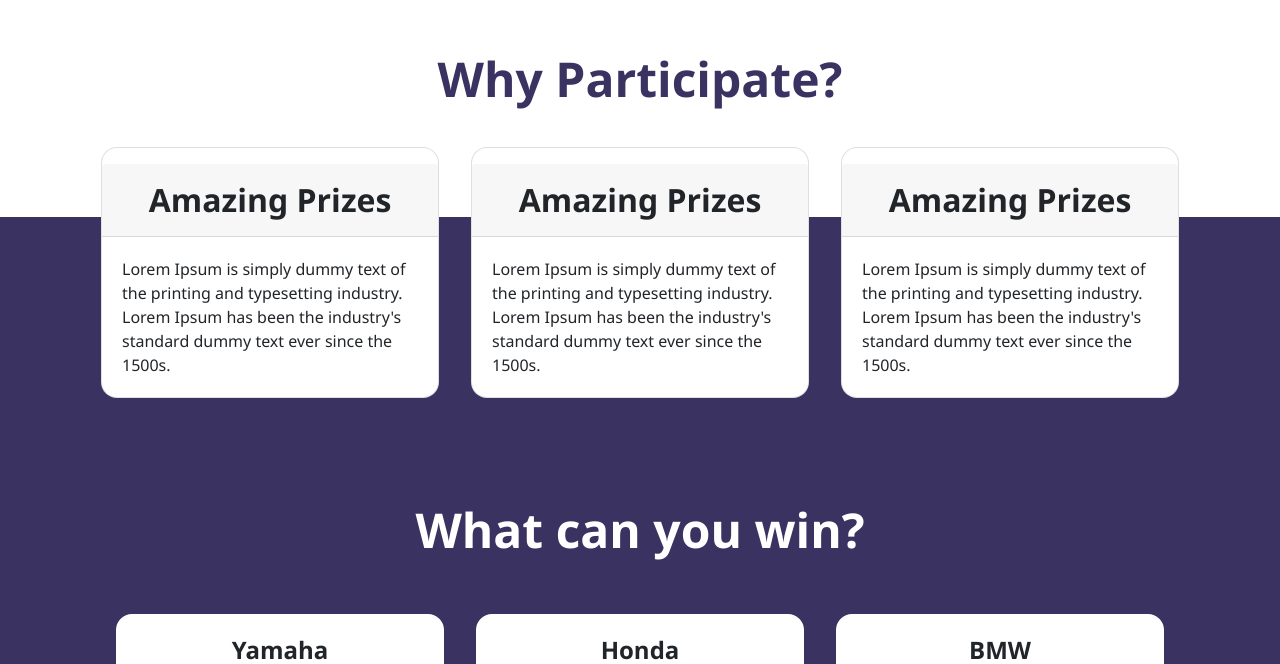
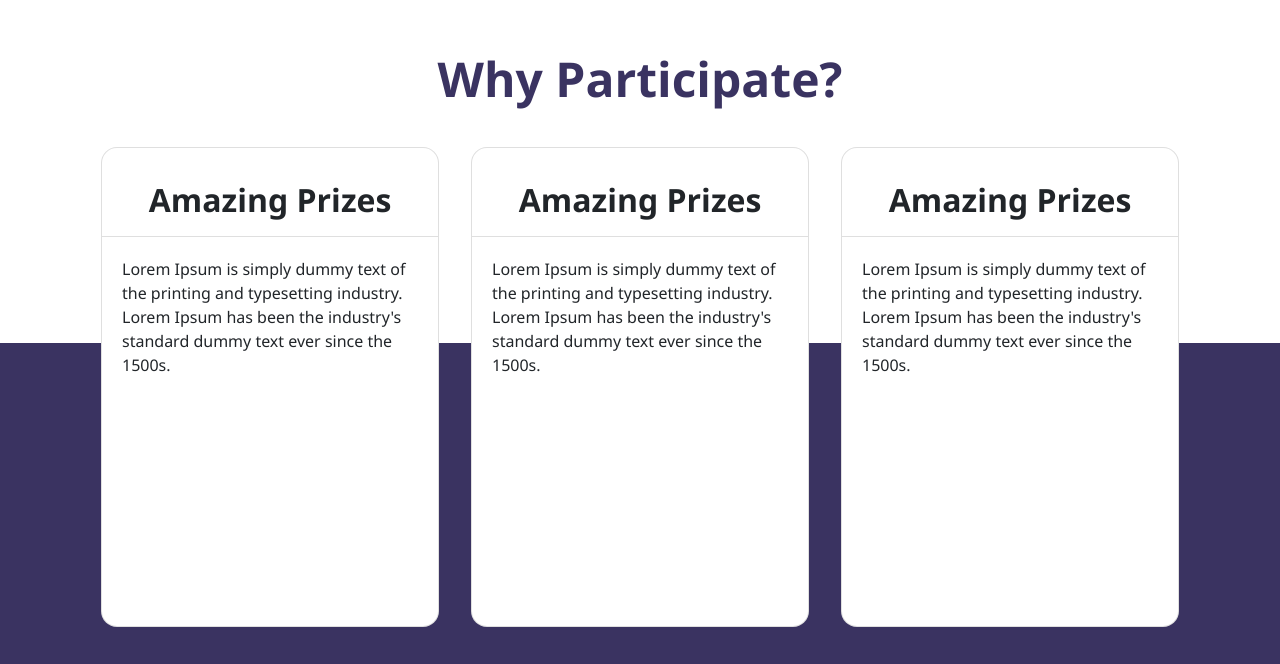
Before and after one commit to PrathamDogra/zubi-internship-task, a React (Create React App) app: page / in a window 1280 px wide. Shown: the part 757-1421 px from the top of the page. Built offline with nearby package versions, Linux system fonts and the light colour scheme.

Commit message:
Sixth Commit

```diff
--- a/public/index.html
+++ b/public/index.html
@@ -17,7 +17,7 @@
     <link rel="manifest" href="%PUBLIC_URL%/manifest.json" />
     <link rel="stylesheet" href="https://maxcdn.bootstrapcdn.com/bootstrap/4.0.0/css/bootstrap.min.css"
       integrity="sha384-Gn5384xqQ1aoWXA+058RXPxPg6fy4IWvTNh0E263XmFcJlSAwiGgFAW/dAiS6JXm" crossorigin="anonymous">
-
+    <script src="https://kit.fontawesome.com/d3edefe9b6.js" crossorigin="anonymous"></script>
     <!--
       Notice the use of %PUBLIC_URL% in the tags above.
       It will be replaced with the URL of the `public` folder during the build.
--- a/src/components/Cards/Cards.scss
+++ b/src/components/Cards/Cards.scss
@@ -23,7 +23,7 @@
   flex: 1;
   padding-top: 1em;
   border-radius: 1em;
-  height: 10%;
+  height: 30em;
   width: auto;
   margin: 1em;
   p {
@@ -37,6 +37,9 @@
   text-align: center;
   font-size: 2em;
   font-weight: bold;
+  background: #ffffff;
+
+
 }
 .card-body {
   font-size: 1em;
--- a/src/components/Top/Top.js
+++ b/src/components/Top/Top.js
@@ -2,12 +2,14 @@ import React, { Component } from "react";
 import "./Top.scss";
 import Fade from "react-reveal/Fade";
 import SVG from "../../assets/intro-img.svg";
+import Logo from "../../assets/Logo.png"
 class Top extends Component {
   render() {
     return (
       <div className="Top">
         <div className="flex-container-1">
           <div className="flex-1">
+
             <Fade left>
               <div>
                 <p>
```
Also changed, not shown: src/assets/Logo.png (added).
